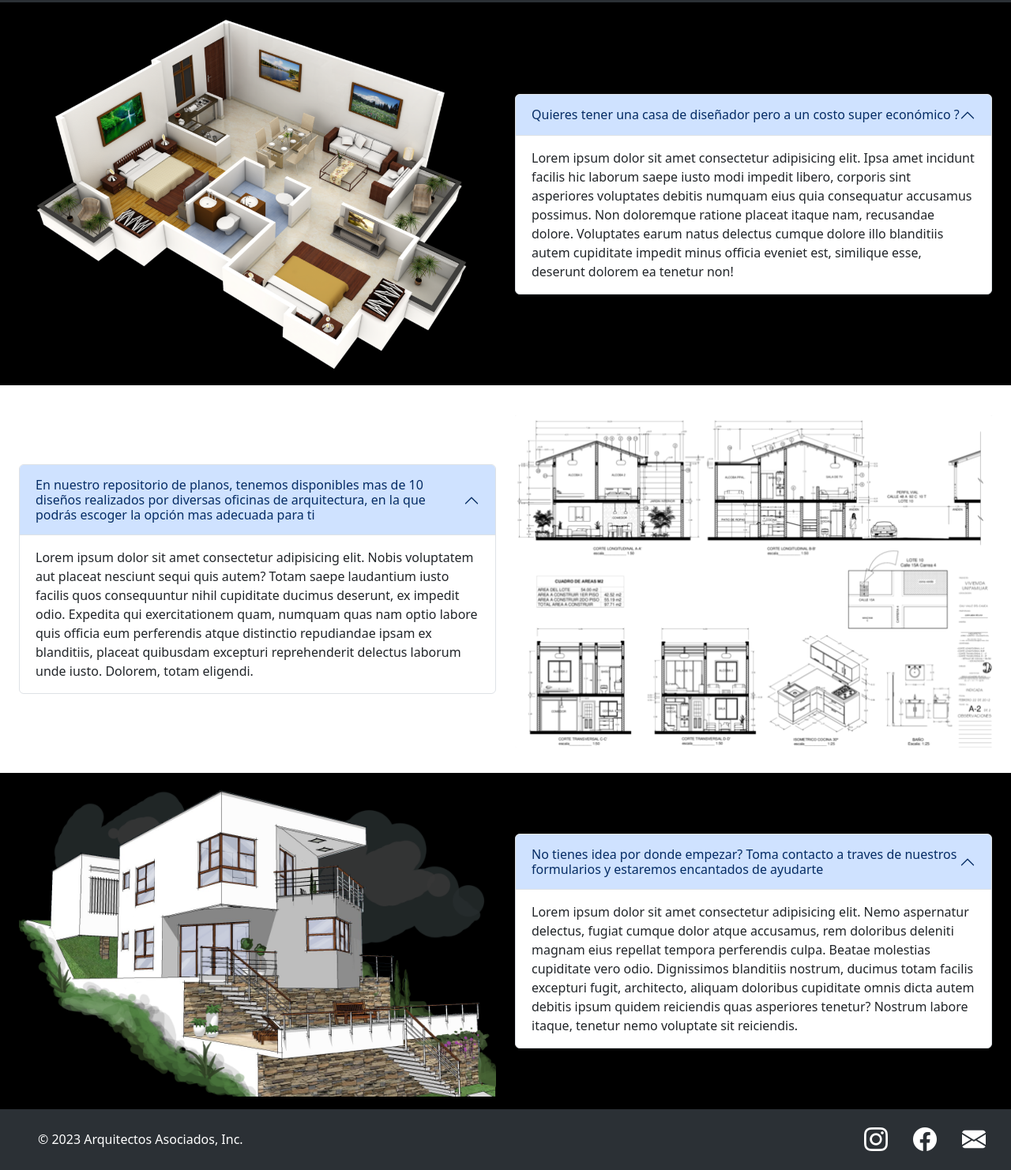
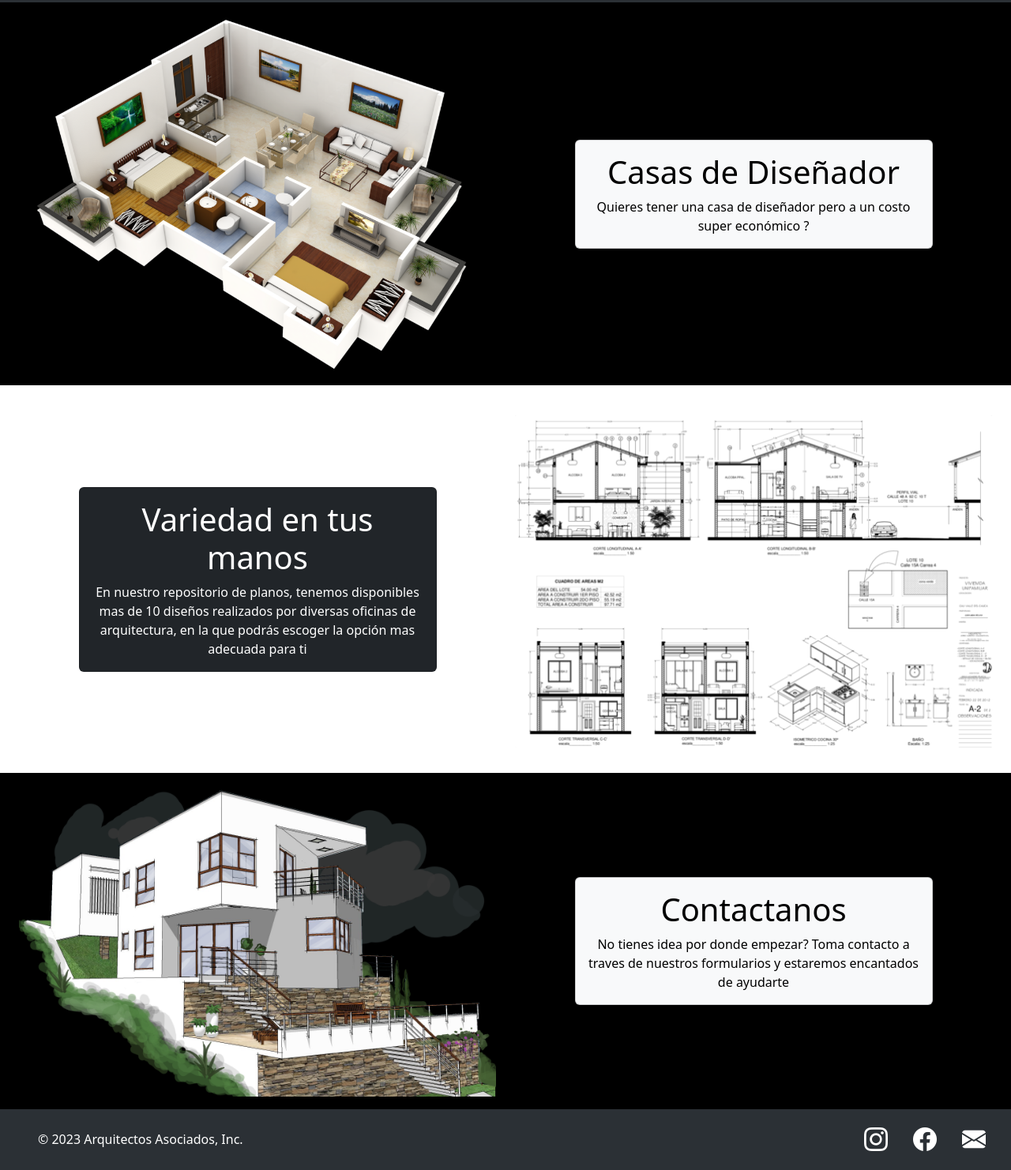
Before and after one commit to Barocava/ANF, a website: page index.html in a window 1280 px wide. Shown: the part 68-1550 px from the top of the page at 79% size. Drawn offline with nearby package versions, Linux system fonts and the light colour scheme.

Commit message:
Se realizan algunos cambios menores

```diff
--- a/index.html
+++ b/index.html
@@ -59,7 +59,7 @@
                     <img class="" style="width: 100%;" src="./img/hero_house_layout.png" alt="">
                 </div>
 
-                <div class="accordion col-md-6 order-1 order-md-2 py-3" id="accordion-1">
+                <!-- <div class="accordion col-md-6 order-1 order-md-2 py-3" id="accordion-1">
                     <div class="accordion-item">
                         <h2 class="accordion-header">
                             <button class="accordion-button" type="button" data-bs-toggle="collapse"
@@ -78,13 +78,26 @@
                             </div>
                         </div>
                     </div>
-                </div>
+                </div> -->
+
+                <div class="col-md-6 order-1 order-md-2 py-3" style="display: flex; justify-content: center;">
+                    <div class="card text-bg-light m-3 text-center w-75" style="justify-content: center;">
+                        <div class="card-body ">
+                          <h1 class="card-title">Casas de Diseñador</h5>
+                          <p class="card-text">Quieres tener una casa de diseñador pero a un costo super económico ?</p>
+                        </div>
+                      </div>
+                    </div>
+
+
+
             </div>
         </section>
 
         <section class="container my-3" style="margin: 0; max-width: 100%;">
             <div class="row mx-0 justify-content-center align-items-center" style="width: 100%;">
-                <div class="accordion col-md-6 py-3" id="accordion-2">
+
+                <!-- <div class="accordion col-md-6 py-3" id="accordion-2">
                     <div class="accordion-item">
                         <h2 class="accordion-header">
                             <button class="accordion-button" type="button" data-bs-toggle="collapse"
@@ -105,7 +118,17 @@
                             </div>
                         </div>
                     </div>
-                </div>
+                </div> -->
+
+                <div class="col-md-6 py-3" style="display: flex; justify-content: center;">
+                    <div class="card text-bg-dark m-3 text-center w-75" style="justify-content: center;">
+                        <div class="card-body ">
+                          <h1 class="card-title">Variedad en tus manos</h5>
+                          <p class="card-text">En nuestro repositorio de planos, tenemos disponibles mas de 10 diseños realizados por diversas oficinas de arquitectura, en la que podrás escoger la opción mas adecuada para ti</p>
+                        </div>
+                      </div>
+                    </div>
+
 
                 <div class="col-md-6 py-3">
                     <img class="" style="width: 100%;" src="./img/hero_corte_house.png" alt="">
@@ -118,7 +141,8 @@
                 <div class="col-md-6 order-2 order-md-1 py-3">
                     <img class="" style="width: 100%;" src="./img/hero_dudas.png" alt="">
                 </div>
-                <div class="accordion col-md-6 order-1 order-md-2 py-3" id="accordion-3">
+
+                <!-- <div class="accordion col-md-6 order-1 order-md-2 py-3" id="accordion-3">
                     <div class="accordion-item">
                         <h2 class="accordion-header">
                             <button class="accordion-button" type="button" data-bs-toggle="collapse"
@@ -138,8 +162,17 @@
                             </div>
                         </div>
                     </div>
-                </div>
+                </div> -->
 
+
+                <div class="col-md-6 order-1 order-md-2 py-3" style="display: flex; justify-content: center;">
+                    <div class="card text-bg-light m-3 text-center w-75" style="justify-content: center;">
+                        <div class="card-body ">
+                          <h1 class="card-title">Contactanos</h5>
+                          <p class="card-text"> No tienes idea por donde empezar? Toma contacto a traves de nuestros formularios y estaremos encantados de ayudarte</p>
+                        </div>
+                      </div>
+                    </div>
 
             </div>
         </section>
```
Also changed, not shown: package.json (added, +12 -0 lines).
